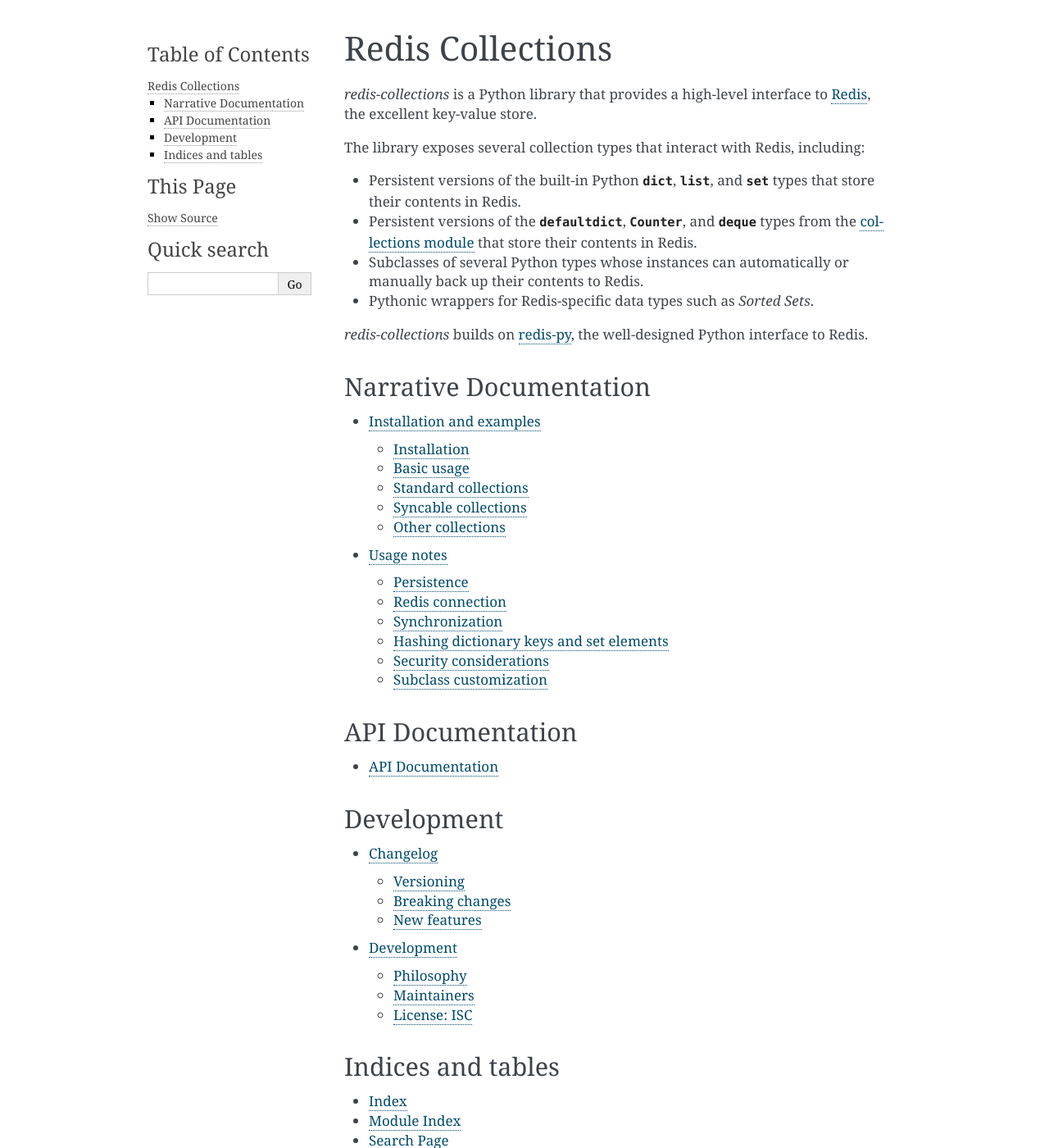
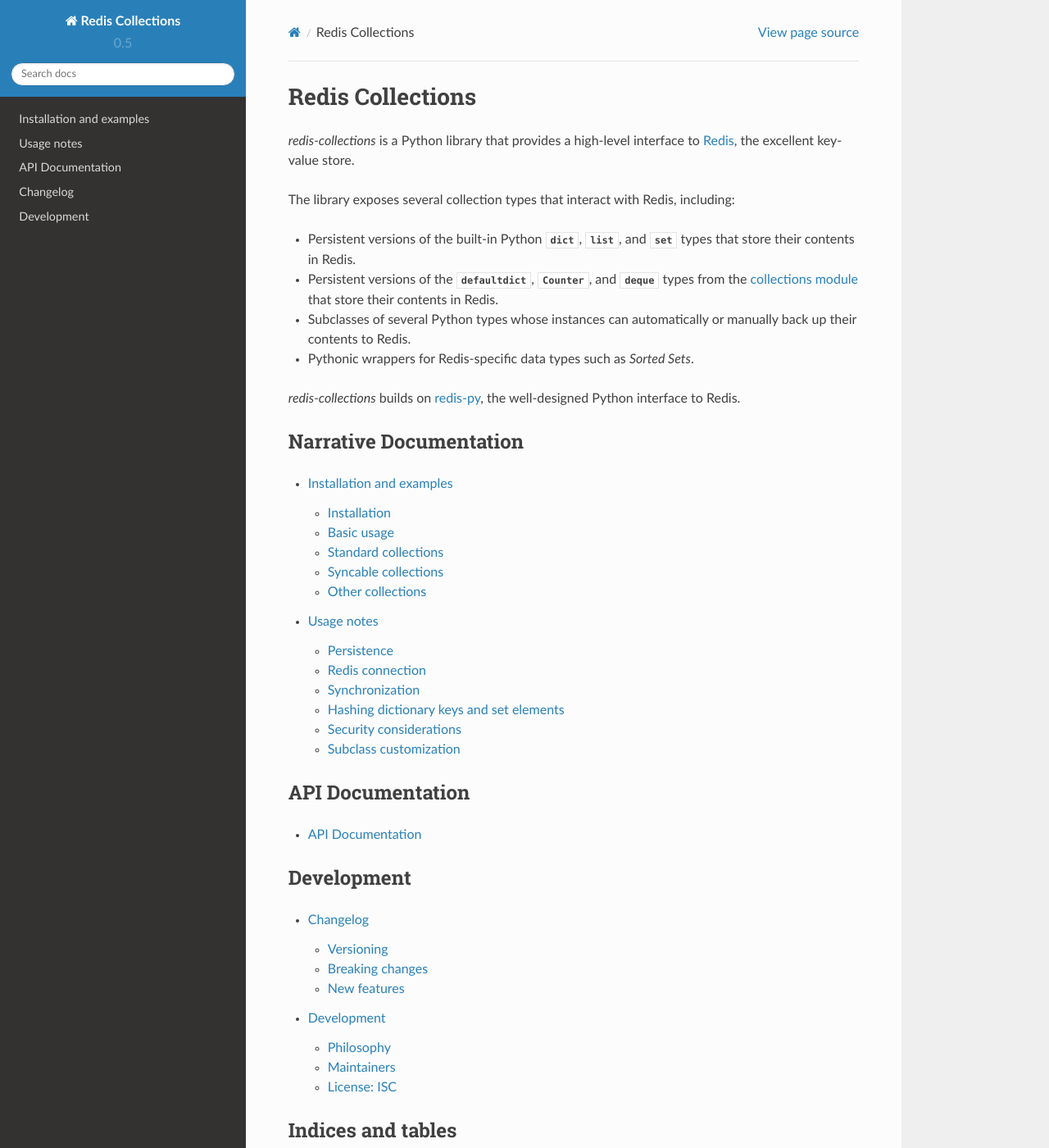
Before and after one commit to redis-collections/redis-collections, a Sphinx documentation site: the page built from docs/index.rst, in a window 1280 px wide and 1400 px high. Shown: the whole window at 82% size. Built offline with Sphinx 7.4.7 and the Read the Docs theme 2.0.0, drawn with Linux system fonts in a browser that asks for light colours; some of the changed text lies outside the part shown.

Commit message:
Use RTD theme for docs

```diff
--- a/docs/conf.py
+++ b/docs/conf.py
@@ -104,7 +104,7 @@ autodoc_member_order = 'bysource'
 
 # The theme to use for HTML and HTML Help pages.  See the documentation for
 # a list of builtin themes.
-# html_theme = 'readthedocs'
+html_theme = 'sphinx_rtd_theme'
 
 # Theme options are theme-specific and customize the look and feel of a theme
 # further.  For a list of options available for each theme, see the
```
